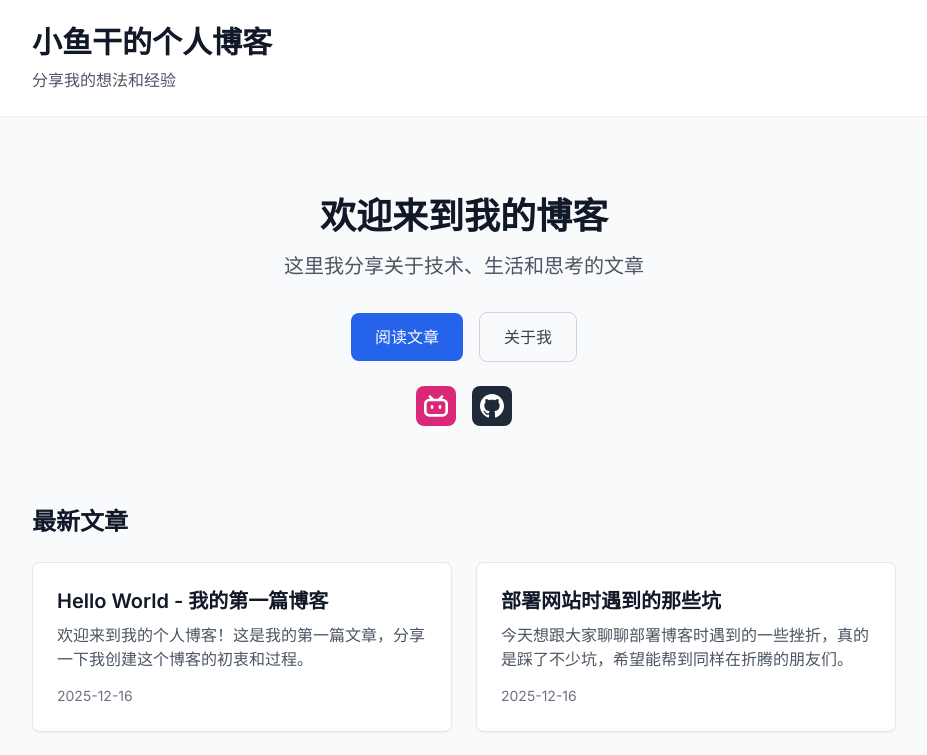
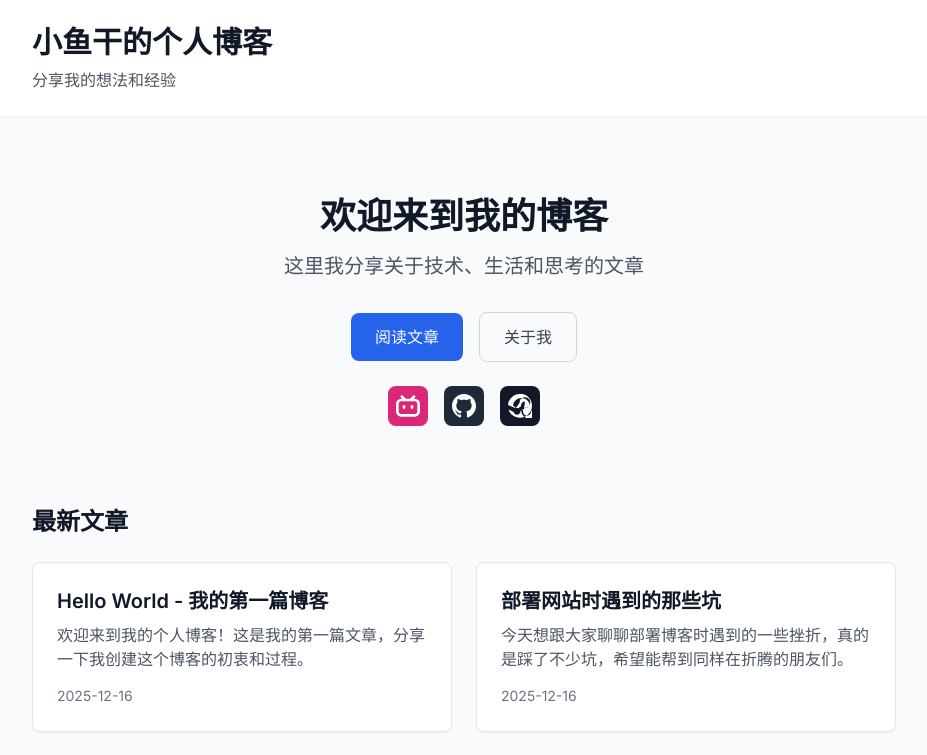
Before and after one commit to KaMuMom/KaMuMom.github.io, a Next.js app: page / in a window 1280 px wide. Shown: the top 755 px of the page, without its empty margins (176-1103 px from the left). Built offline with nearby package versions, Linux system fonts and the light colour scheme.

Commit message:
添加Steam按钮到主页

```diff
--- a/src/app/page.tsx
+++ b/src/app/page.tsx
@@ -51,6 +51,17 @@ export default function Home() {
               <path d="M12 0c-6.626 0-12 5.373-12 12 0 5.302 3.438 9.8 8.207 11.387.599.111.793-.261.793-.577v-2.234c-3.338.726-4.033-1.416-4.033-1.416-.546-1.387-1.333-1.756-1.333-1.756-1.089-.745.083-.729.083-.729 1.205.084 1.839 1.237 1.839 1.237 1.07 1.834 2.807 1.304 3.492.997.107-.775.418-1.305.762-1.604-2.665-.305-5.467-1.334-5.467-5.931 0-1.311.469-2.381 1.236-3.221-.124-.303-.535-1.524.117-3.176 0 0 1.008-.322 3.301 1.23.957-.266 1.983-.399 3.003-.404 1.02.005 2.047.138 3.006.404 2.291-1.552 3.297-1.23 3.297-1.23.653 1.653.242 2.874.118 3.176.77.84 1.235 1.911 1.235 3.221 0 4.609-2.807 5.624-5.479 5.921.43.372.823 1.102.823 2.222v3.293c0 .319.192.694.801.576 4.765-1.589 8.199-6.086 8.199-11.386 0-6.627-5.373-12-12-12z"/>
             </svg>
           </a>
+          <a
+            href="https://steamcommunity.com/id/3441942448/"
+            target="_blank"
+            rel="noopener noreferrer"
+            className="w-10 h-10 bg-gray-900 text-white rounded-lg flex items-center justify-center hover:bg-black transition-colors"
+            title="Steam"
+          >
+            <svg className="w-6 h-6" viewBox="0 0 24 24" fill="currentColor">
+              <path d="M11.979 0C5.678 0 .511 4.86.022 11.037l6.432 2.658c.545-.371 1.203-.59 1.912-.59.064 0 .127.004.19.008l3.061-4.458c0-2.928 2.384-5.313 5.312-5.313 2.928 0 5.313 2.385 5.313 5.313s-2.385 5.313-5.313 5.313c-.04 0-.08-.002-.119-.006l-4.38 3.191c.002.064.007.128.007.193 0 1.893-1.539 3.432-3.432 3.432-1.641 0-3.016-1.151-3.367-2.688L.549 15.531C1.867 20.215 6.432 23.658 11.979 23.658c6.627 0 12-5.373 12-12s-5.373-12-12-12zm5.023 7.6c-2.254 0-4.088 1.834-4.088 4.088 0 .227.019.45.054.667l-2.727 1.989c-.424-.221-.906-.347-1.418-.347-.06 0-.12.002-.179.006L5.027 11.547c.421-4.276 4.033-7.617 8.416-7.617 4.409 0 8.041 3.38 8.423 7.691l-2.613 1.903c-.062-.003-.124-.006-.187-.006-2.254 0-4.088 1.834-4.088 4.088s1.834 4.088 4.088 4.088 4.088-1.834 4.088-4.088c0-.227-.019-.45-.054-.667l2.727-1.989c.424.221.906.347 1.418.347.06 0 .12-.002.179-.006l2.615 1.904c-.421 4.276-4.033 7.617-8.416 7.617-4.409 0-8.041-3.38-8.423-7.691l2.613-1.903c.062.003.124.006.187.006z"/>
+            </svg>
+          </a>
         </div>
       </section>
 
```
